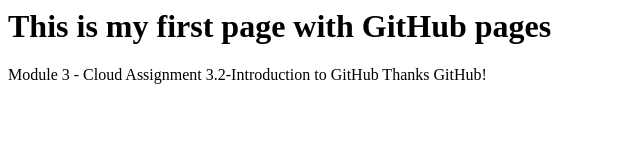
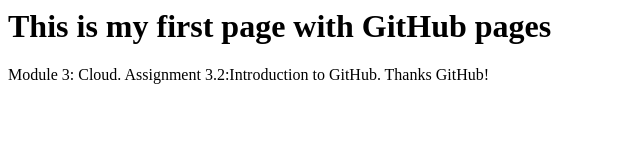
Before and after one commit to ConanSK/MITDT-Repo, a plain HTML site: page index.html in a window 1280 px wide. Shown: the full height of the page, 0-640 px from the left. Drawn offline with Linux system fonts and the light colour scheme.

Commit message:
Update index.html
last version

```diff
--- a/index.html
+++ b/index.html
@@ -1,4 +1,4 @@
 <html>
 <h1> This is my first page with GitHub pages </h1>
-<p>Module 3 - Cloud Assignment 3.2-Introduction to GitHub Thanks GitHub!</p>
+<p> Module 3: Cloud. Assignment 3.2:Introduction to GitHub. Thanks GitHub!</p>
 </html>
```
